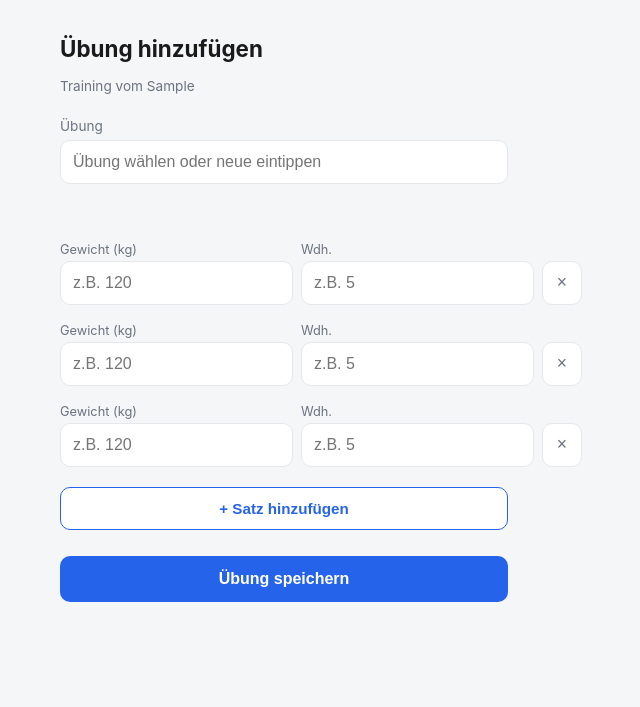
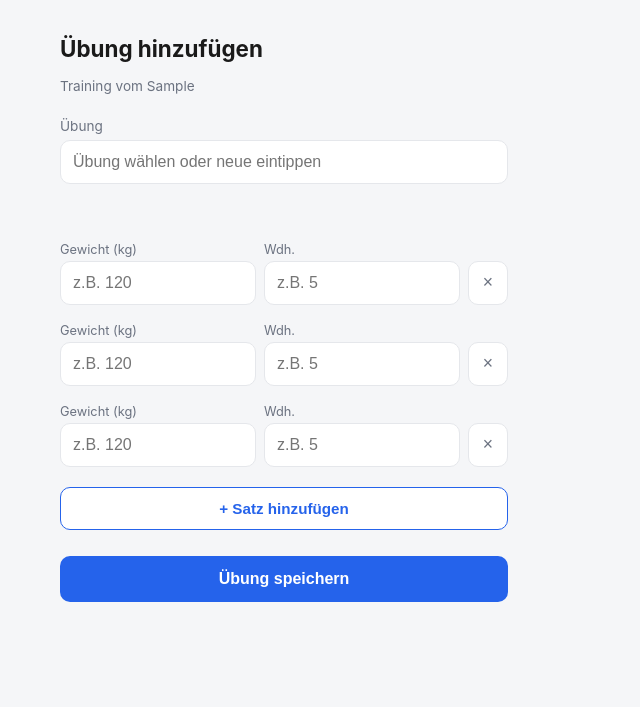
Before and after one commit to nd76yngdw9-ai/fitness-tracker, a Flask app: page /training/1/uebung/neu in a window 1280 px wide. Shown: the top 707 px of the page, without its empty margins (356-996 px from the left). Run offline with Flask 3, Linux system fonts and the light colour scheme; the visitor is signed in with stand-in values (Sample User, id 1); tables that the repository leaves empty hold one stand-in row (values such as "Sample post").

Commit message:
Add files via upload

```diff
--- a/static/style.css
+++ b/static/style.css
@@ -100,6 +100,9 @@ h2 { font-size: 1rem; margin: 0 0 8px 0; color: var(--muted); }
     border: 1px solid var(--border);
     border-radius: 10px;
     background: var(--card-bg);
+    color: var(--text);
+    width: 100%;
+    min-width: 0;
 }
 
 .dashboard-header {
@@ -125,6 +128,7 @@ h2 { font-size: 1rem; margin: 0 0 8px 0; color: var(--muted); }
 
 .satz-feld {
     flex: 1;
+    min-width: 0;
     display: flex;
     flex-direction: column;
     gap: 4px;
@@ -141,6 +145,9 @@ h2 { font-size: 1rem; margin: 0 0 8px 0; color: var(--muted); }
     border: 1px solid var(--border);
     border-radius: 10px;
     background: var(--card-bg);
+    color: var(--text);
+    width: 100%;
+    min-width: 0;
 }
 
 .satz-entfernen-btn {
@@ -313,12 +320,11 @@ h2 { font-size: 1rem; margin: 0 0 8px 0; color: var(--muted); }
 
 .heatmap-raster {
     display: grid;
-    grid-template-rows: repeat(7, 1fr);
-    grid-auto-flow: column;
-    grid-auto-columns: 12px;
+    grid-template-columns: repeat(7, 1fr);
+    grid-auto-flow: row;
+    grid-auto-rows: 12px;
     gap: 3px;
-    overflow-x: auto;
-    padding-bottom: 4px;
+    max-width: 200px;
 }
 
 .heatmap-tag {
```
